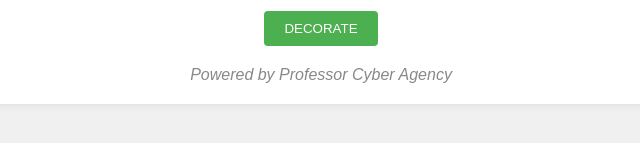
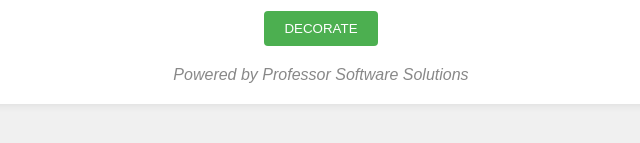
Before and after one commit to tooln/SubRecon, a plain HTML site: page index.html in a window 1280 px wide. Shown: the part 309-452 px from the top of the page, 319-959 px from the left. Drawn offline with Linux system fonts and the light colour scheme.

Commit message:
Update index.html

```diff
--- a/index.html
+++ b/index.html
@@ -3,7 +3,7 @@
 <head>
     <meta charset="UTF-8">
     <meta name="viewport" content="width=device-width, initial-scale=1.0">
-    <title>Group Lines by Bracket Content</title>
+    <title>Subdomain Recon</title>
     <style>
         /* Inline CSS styles */
         body {
@@ -133,7 +133,7 @@
         <textarea id="userInput" rows="10" placeholder="Enter your lines here..."></textarea>
         <button onclick="groupLines()" id="groupButton">DECORATE</button>
         <div id="output"></div>
-        <div class="poweredBy">Powered by Professor Cyber Agency</div>
+        <div class="poweredBy">Powered by Professor Software Solutions</div>
     </div>
 
     <script>
```
